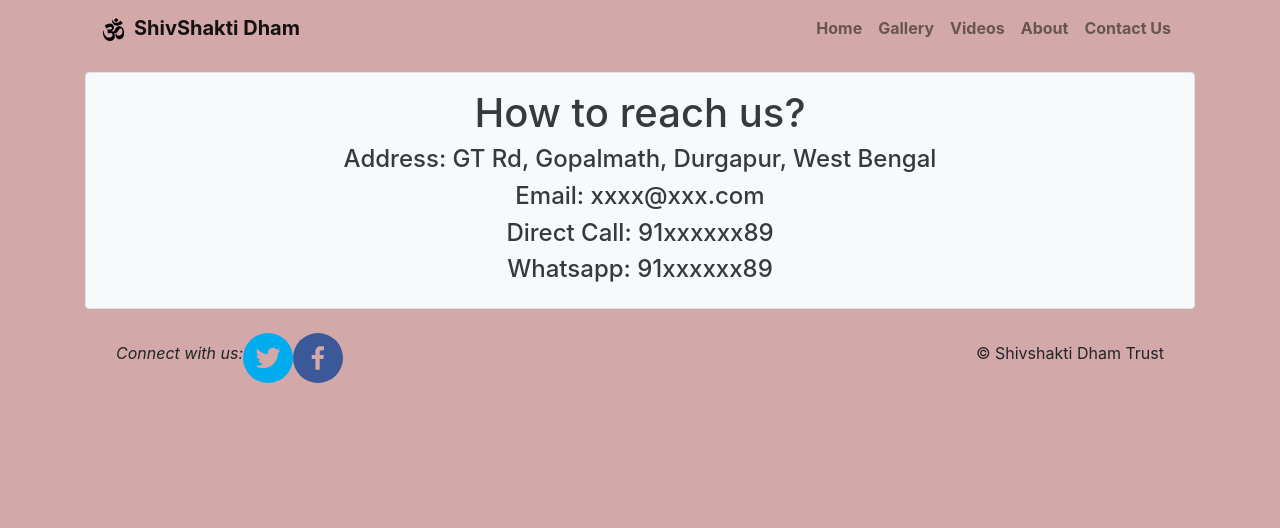
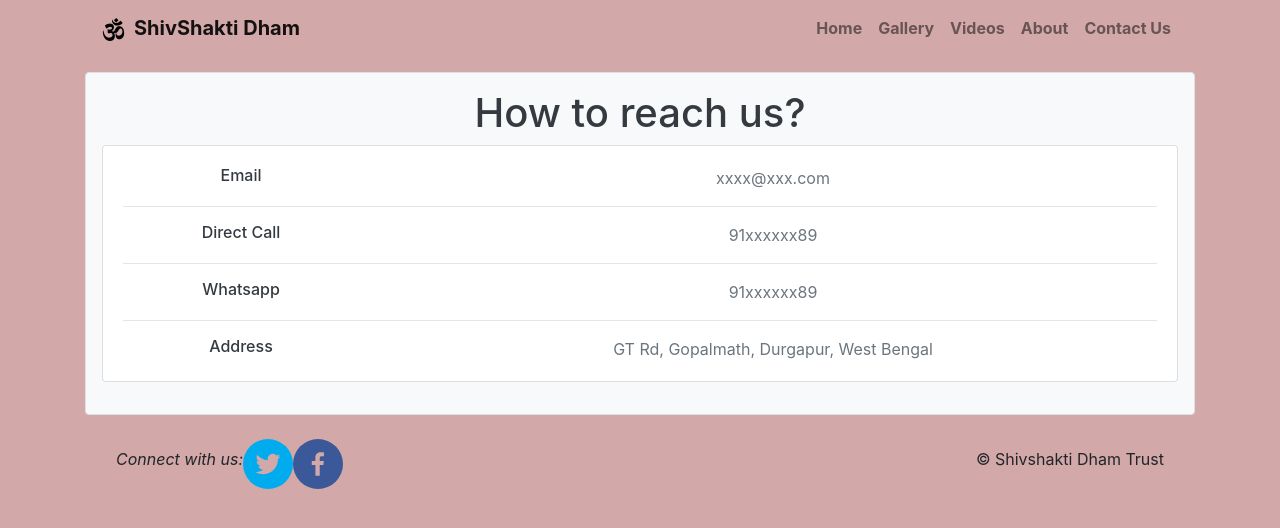
Before and after one commit to 2292amit/shivshaktidham, a React (Create React App) app in the folder client/: page /contactus in a window 1280 px wide. Shown: the top 528 px of the page. Built offline with nearby package versions, Linux system fonts and the light colour scheme.

Commit message:
adding contact table

```diff
--- a/client/src/ContactView.js
+++ b/client/src/ContactView.js
@@ -5,11 +5,46 @@ const ContactView = ({ children }) => {
       <>
           <div class="container p-3 my-3 border rounded bg-light text-dark">
                 <div class="text-center">
-                <h1>How to reach us?</h1>
-                <h4>Address: GT Rd, Gopalmath, Durgapur, West Bengal</h4>
-                <h4>Email: xxxx@xxx.com</h4>
-                <h4>Direct Call: 91xxxxxx89</h4>
-                <h4>Whatsapp: 91xxxxxx89</h4>
+                    <h1>How to reach us?</h1>
+                    <div class="card mb-3">
+                        <div class="card-body">
+                            <div class="row">
+                                <div class="col-sm-3">
+                                    <h6 class="mb-0">Email</h6>
+                                </div>
+                                <div class="col-sm-9 text-secondary">
+                                    xxxx@xxx.com
+                                </div>
+                            </div>
+                            <hr/>
+                            <div class="row">
+                                <div class="col-sm-3">
+                                    <h6 class="mb-0">Direct Call</h6>
+                                </div>
+                                <div class="col-sm-9 text-secondary">
+                                    91xxxxxx89
+                                </div>
+                            </div>
+                            <hr/>
+                            <div class="row">
+                                <div class="col-sm-3">
+                                    <h6 class="mb-0">Whatsapp</h6>
+                                </div>
+                                <div class="col-sm-9 text-secondary">
+                                    91xxxxxx89
+                                </div>
+                            </div>
+                            <hr/>
+                            <div class="row">
+                                <div class="col-sm-3">
+                                    <h6 class="mb-0">Address</h6>
+                                </div>
+                                <div class="col-sm-9 text-secondary">
+                                    GT Rd, Gopalmath, Durgapur, West Bengal
+                                </div>
+                            </div>
+                        </div>
+                    </div>
                 </div>
             </div>
       </>
```
